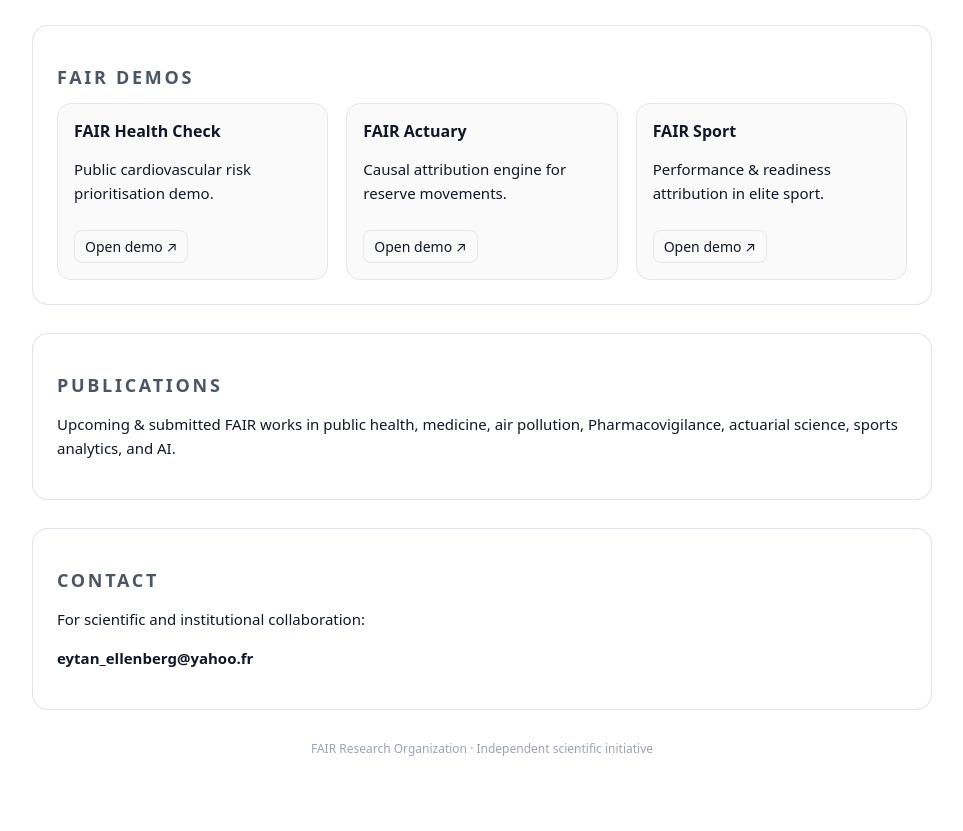
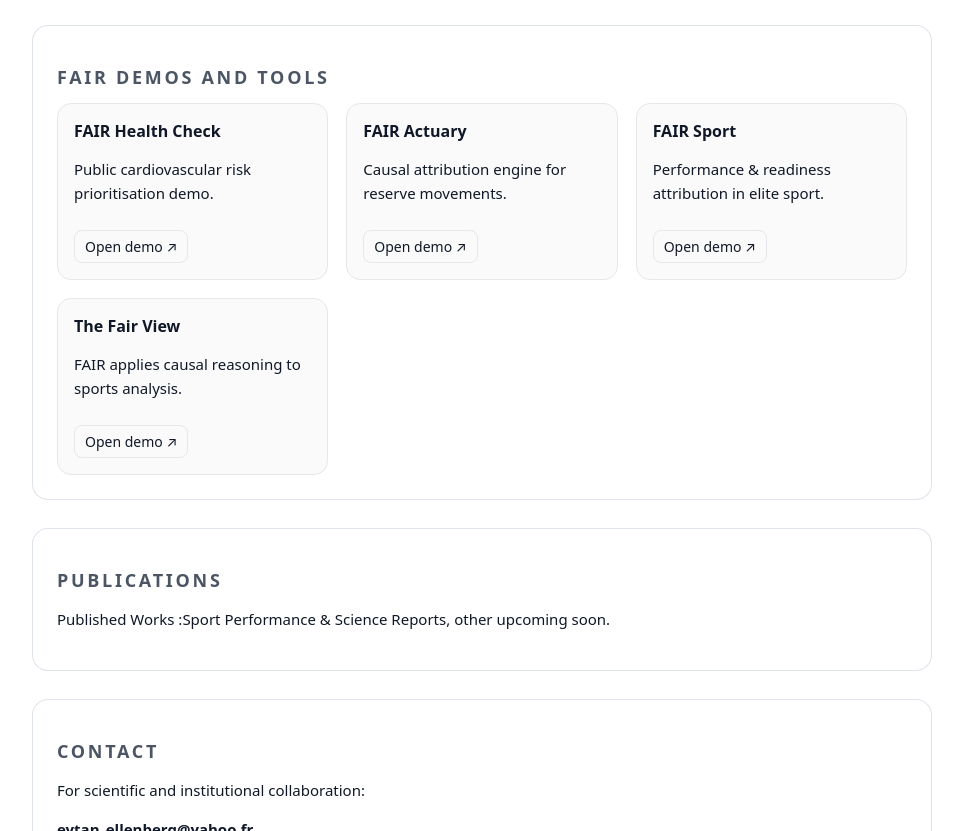
Before and after one commit to eytanellenberg/fairesearchorganisation, a plain HTML site: page index.html in a window 1280 px wide. Shown: the part 508-1339 px from the top of the page, without its empty margins (158-1121 px from the left). Before the commit the page ends 1305 px from the top, so only its background shows below. Drawn offline with Linux system fonts and the light colour scheme.

Commit message:
Update index.html

```diff
--- a/index.html
+++ b/index.html
@@ -124,7 +124,7 @@
     </section>
 
     <section>
-      <h2>FAIR Demos</h2>
+      <h2>FAIR Demos and tools</h2>
       <div class="demos">
 
         <div class="demo-card">
@@ -145,12 +145,18 @@
           <a class="demo-link" href="https://1tw69i-eytan-ellenberg.shinyapps.io/fair-sport/" target="_blank">Open demo ↗</a>
         </div>
 
+        <div class="demo-card">
+          <div class="demo-name">The Fair View</div>
+          <p>FAIR applies causal reasoning to sports analysis.</p>
+          <a class="demo-link" href="https://thefairview.vercel.app/" target="_blank">Open demo ↗</a>
+        </div>
+
       </div>
     </section>
 
    <section>
   <h2>Publications</h2>
-  <p>Upcoming & submitted FAIR works in public health, medicine, air pollution, Pharmacovigilance, actuarial science, sports analytics, and AI.</p>
+  <p>Published Works :Sport Performance & Science Reports, other upcoming soon.</p>
 </section>
 
 
```
